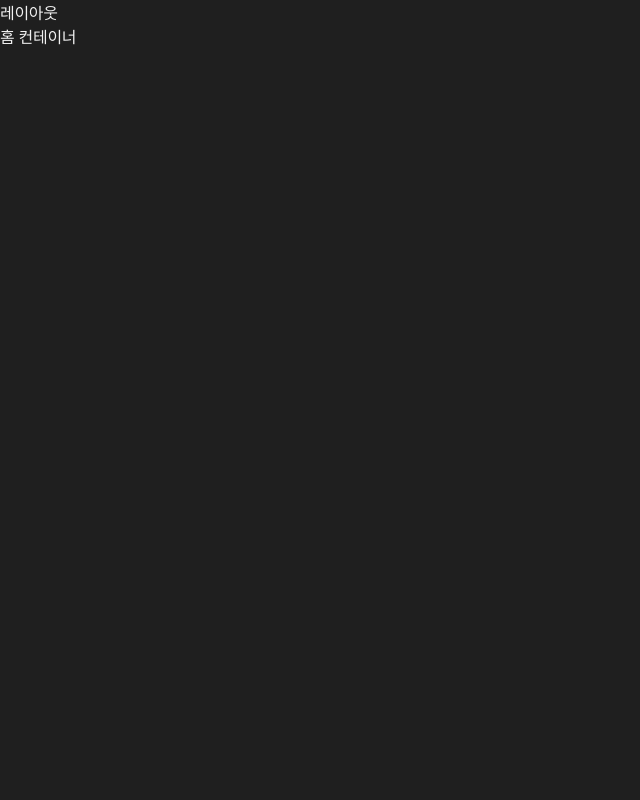
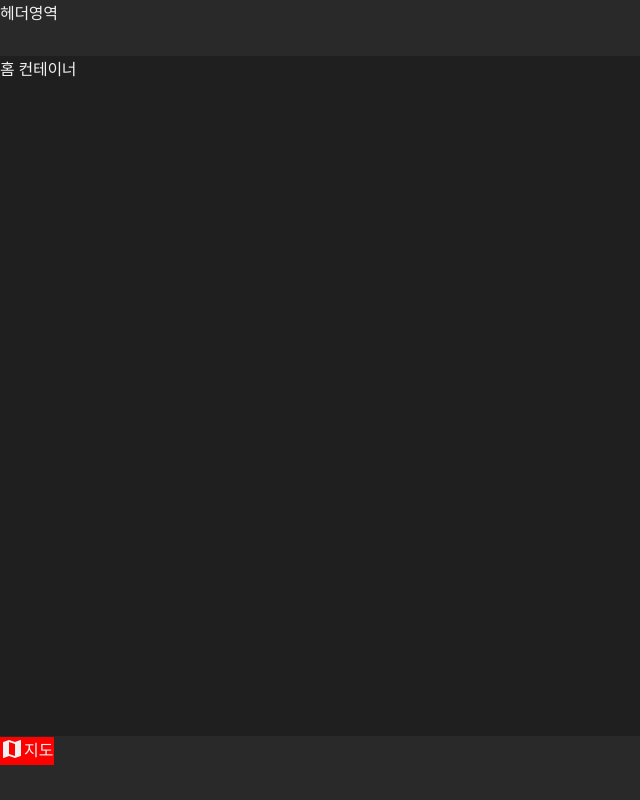
Before and after one commit to qpow1018/elden-wiki-client, a Next.js app: page / in a window 1280 px wide. Shown: the whole page, without its empty margins (0-640 px from the left). Built offline with nearby package versions, Linux system fonts and the light colour scheme.

Commit message:
Feat: create temp Layout

```diff
--- /dev/null
+++ b/src/components/Layout/BottomNavigation.tsx
@@ -0,0 +1,81 @@
+import Link from 'next/link';
+import { Box, ButtonBase, Typography } from '@mui/material';
+
+import theme from '@/styles/theme';
+
+import {
+  Home as HomeIcon,
+  Map as MapIcon,
+  Dataset as GameDbIcon,
+} from '@mui/icons-material';
+
+export default function BottomNavigation() {
+  return (
+    <Box
+      sx={{
+        position: 'fixed',
+        bottom: 0,
+        left: 0,
+        width: '100%',
+        height: theme.size.bottomNaviHeight,
+        backgroundColor: theme.color.background.default,
+      }}
+    >
+      {/* <BottomNavigationButton
+        iconComponent={<HomeIcon />}
+        text='홈'
+        routerLink='/'
+      />
+      <BottomNavigationButton
+        iconComponent={<GameDbIcon />}
+        text='DB'
+        routerLink='/db'
+      /> */}
+      <BottomNavigationButton
+        iconComponent={<MapIcon />}
+        text='지도'
+        routerLink='/map'
+      />
+      {/* <BottomNavigationButton
+        iconComponent={<MapIcon />}
+        text='체크리스트'
+        routerLink='/map'
+      />
+      <BottomNavigationButton
+        iconComponent={<MapIcon />}
+        text='내 정보'
+        routerLink='/map'
+      /> */}
+    </Box>
+  );
+}
+
+function BottomNavigationButton(
+  props: {
+    iconComponent: React.ReactNode;
+    text: string;
+    routerLink: string;
+  }
+) {
+  return (
+    <Link
+      href={props.routerLink}
+    >
+      <ButtonBase
+        sx={{
+          background: 'red',
+          flex: 1,
+        }}
+      >
+        <Box>
+          { props.iconComponent }
+        </Box>
+
+        <Typography>
+          { props.text }
+        </Typography>
+
+      </ButtonBase>
+    </Link>
+  );
+}
--- /dev/null
+++ b/src/components/Layout/Header.tsx
@@ -0,0 +1,16 @@
+import { Box } from '@mui/material';
+
+import theme from '@/styles/theme';
+
+export default function Header() {
+  return (
+    <Box
+      sx={{
+        height: theme.size.headerHeight,
+        backgroundColor: theme.color.background.default,
+      }}
+    >
+      헤더영역
+    </Box>
+  );
+}
--- a/src/components/Layout/index.tsx
+++ b/src/components/Layout/index.tsx
@@ -1,4 +1,9 @@
+import { Box } from '@mui/material';
 
+import theme from '@/styles/theme';
+
+import Header from './Header';
+import BottomNavigation from './BottomNavigation';
 
 export default function Layout(
   props: {
@@ -6,12 +11,25 @@ export default function Layout(
   }
 ) {
   return (
-    <div>
-      레이아웃
+    <Box
+      sx={{
+        height: '100vh',
+        display: 'flex',
+        flexDirection: 'column',
+      }}
+    >
+      <Header />
 
-      <div>
+      <Box
+        sx={{
+          flex: 1,
+          marginBottom: `${theme.size.bottomNaviHeight}px`,
+        }}
+      >
         { props.children }
-      </div>
-    </div>
+      </Box>
+
+      <BottomNavigation />
+    </Box>
   );
 }
--- a/src/styles/global.css
+++ b/src/styles/global.css
@@ -8,3 +8,7 @@ body {
   line-height: 1.5;
   letter-spacing: -0.3px;
 }
+
+a {
+  color: inherit;
+}
--- a/src/styles/theme.ts
+++ b/src/styles/theme.ts
@@ -32,6 +32,8 @@ const theme = {
   },
   size: {
     headerHeight: 56,
+    bottomNaviHeight: 64,
+
     buttonHeight: 36,
     inputHeight: 40,
     modalHeaderHeight: 48,
```
